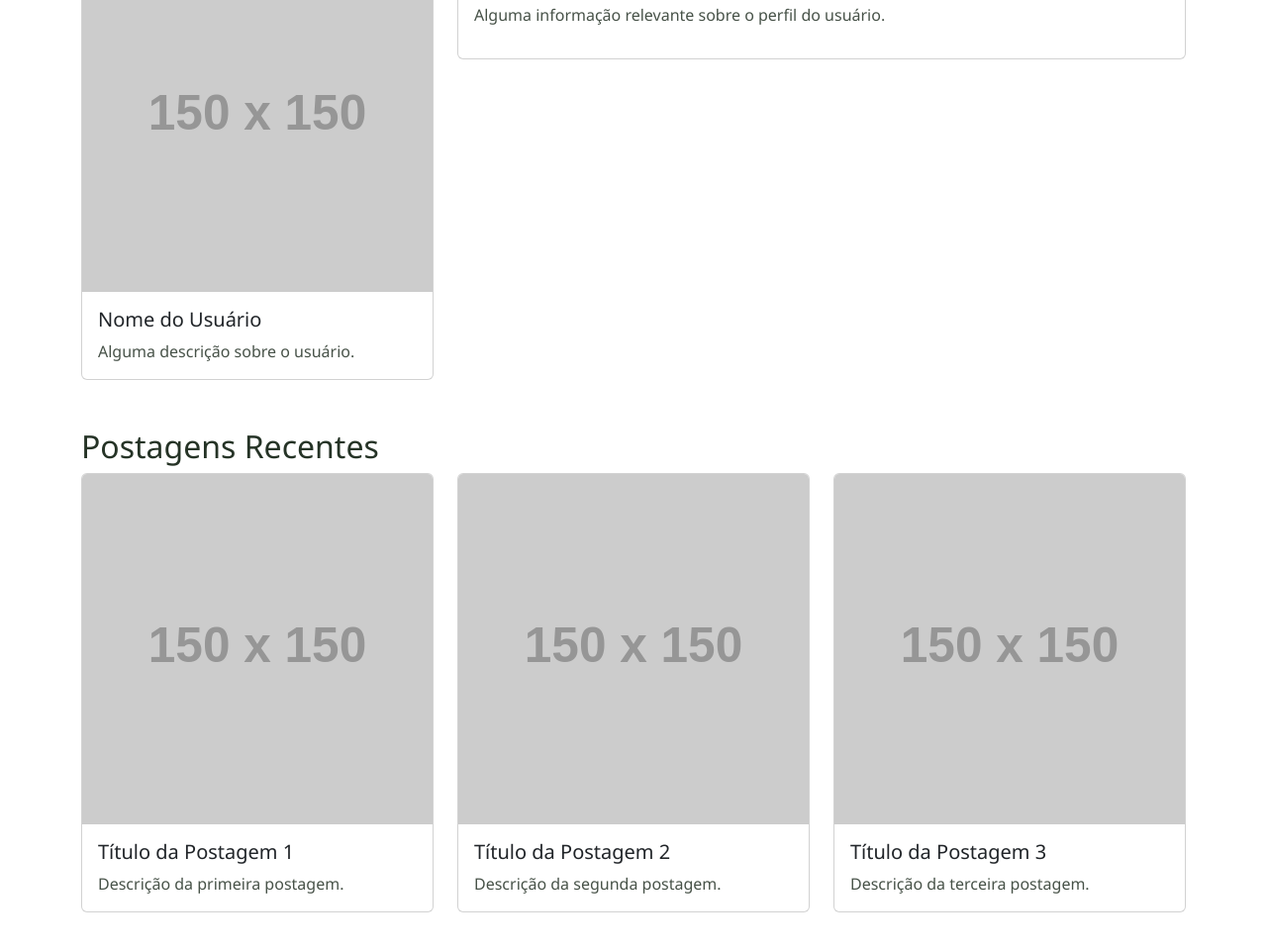
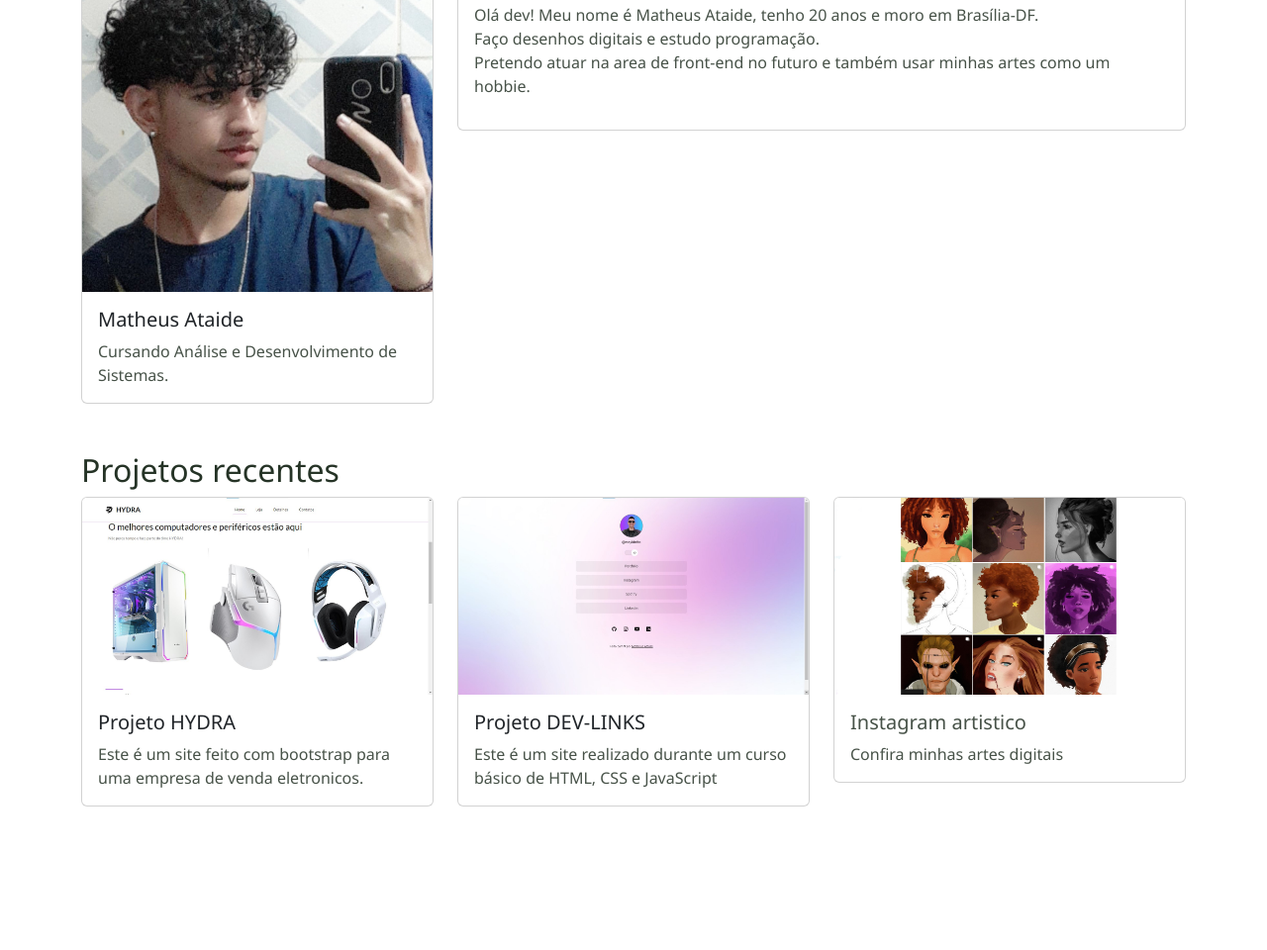
Before and after one commit to eusoMath/Meu-Perfil, a plain HTML site: page index.html in a window 1280 px wide. Shown: the part 252-1212 px from the top of the page at 99% size. After the commit the page ends 1115 px from the top, so only its background shows below. Drawn offline with nearby package versions, Linux system fonts and the light colour scheme; placeholder pictures from the web are drawn by us.

Commit message:
Correção e adição de fotos

```diff
--- a/index.html
+++ b/index.html
@@ -3,6 +3,7 @@
 <head>
     <meta charset="UTF-8">
     <meta name="viewport" content="width=device-width, initial-scale=1.0">
+    <link rel="shortcut icon" href="./assets/profile-round-1342-svgrepo-com.svg" type="image/x-icon">
     <title>Perfil de Usuário</title>
     <link href="https://cdn.jsdelivr.net/npm/bootstrap@5.3.0/dist/css/bootstrap.min.css" rel="stylesheet">
     <script src="https://cdn.jsdelivr.net/npm/bootstrap@5.3.0/dist/js/bootstrap.min.js"></script>
@@ -18,10 +19,10 @@
         <div class="row">
             <div class="col-md-4">
                 <div class="card">
-                    <img src="https://via.placeholder.com/150" class="card-img-top" alt="Imagem de Perfil">
+                    <img src="./assets/Perfil.jpg" class="card-img-top" alt="Imagem de Perfil">
                     <div class="card-body">
-                        <h5 class="card-title">Nome do Usuário</h5>
-                        <p class="card-text">Alguma descrição sobre o usuário.</p>
+                        <h5 class="card-title">Matheus Ataide</h5>
+                        <p class="card-text">Cursando Análise e Desenvolvimento de Sistemas.</p>
                     </div>
                 </div>
             </div>
@@ -30,40 +31,51 @@
                 <div class="card">
                     <div class="card-body">
                         <h2>Informações do Perfil</h2>
-                        <p>Alguma informação relevante sobre o perfil do usuário.</p>
+                        <p>Olá dev! Meu nome é Matheus Ataide, tenho 20 anos e moro em Brasília-DF.
+                            <br>
+                            Faço desenhos digitais e estudo programação.
+                            <br>
+                            Pretendo atuar na area de front-end no futuro e também usar minhas artes como um hobbie.
+                        </p>
                     </div>
                 </div>
             </div>
         </div>
 
         <div class="my-5">
-            <h2>Postagens Recentes</h2>
+            <h2>Projetos recentes</h2>
             <div class="row">
-                <div class="col-md-4">
+                <div class="col-md-4" id="card">
+                    <a href="https://eusomath.github.io/HYDRA/" target="_blank">
                         <div class="card">
-                        <img src="https://via.placeholder.com/150" class="card-img-top" alt="Imagem da Postagem">
+                            <img src="./assets/HYDRA.jpg" class="card-img-top" alt="Projeto HYDRA">
                             <div class="card-body">
-                            <h5 class="card-title">Título da Postagem 1</h5>
-                            <p class="card-text">Descrição da primeira postagem.</p>
+                                <h5 class="card-title">Projeto HYDRA</h5>
+                                <p class="card-text">Este é um site feito com bootstrap para uma empresa de venda eletronicos.</p>
                             </div>
                         </div>
+                    </a>
                 </div>
-                <div class="col-md-4">
+                <div class="col-md-4" id="card">
+                    <a href="https://eusomath.github.io/projeto/" target="_blank">
                         <div class="card">
-                        <img src="https://via.placeholder.com/150" class="card-img-top" alt="Imagem da Postagem">
+                            <img src="./assets/DEV-LINKS.jpg" class="card-img-top" alt="Projeto DEV-LINKS">
                             <div class="card-body">
-                            <h5 class="card-title">Título da Postagem 2</h5>
-                            <p class="card-text">Descrição da segunda postagem.</p>
+                                <h5 class="card-title">Projeto DEV-LINKS</h5>
+                                <p class="card-text">Este é um site realizado durante um curso básico de HTML, CSS e JavaScript</p>
                             </div>
                         </div>
+                    </a>
                 </div>
-                <div class="col-md-4">
+                <div class="col-md-4" id="card">
                     <div class="card">
-                        <img src="https://via.placeholder.com/150" class="card-img-top" alt="Imagem da Postagem">
+                        <a href="https://www.instagram.com/drawingbymatheus/" target="_blank">
+                            <img src="./assets/DRAWINGBYMATHEUS.jpg" class="card-img-top" alt="Instagram de artes">
                             <div class="card-body">
-                            <h5 class="card-title">Título da Postagem 3</h5>
-                            <p class="card-text">Descrição da terceira postagem.</p>
+                                <h5 class="card-title">Instagram artistico</h5>
+                                <p class="card-text">Confira minhas artes digitais</p>
                             </div>
+                        </a>
                     </div>
                 </div>
             </div>
--- a/style.css
+++ b/style.css
@@ -13,3 +13,18 @@ h1, h2, h5 {
 p {
     color: #475248;
 }
+
+#card a {
+    text-decoration: none;
+    text-overflow: none;
+    text-transform: none;
+    text-rendering: none;
+    color: #475248;
+}
+
+
+#card img:hover {
+    background: #FFF;
+    opacity: 65%;
+    transition: .3s;
+}
```
Also changed, not shown: assets/DEV-LINKS.jpg (added), assets/DRAWINGBYMATHEUS.jpg (added), assets/HYDRA.jpg (added), assets/Perfil.jpg (added), assets/profile-round-1342-svgrepo-com.svg (added). Lines whose indentation alone changed are shown as unchanged.
